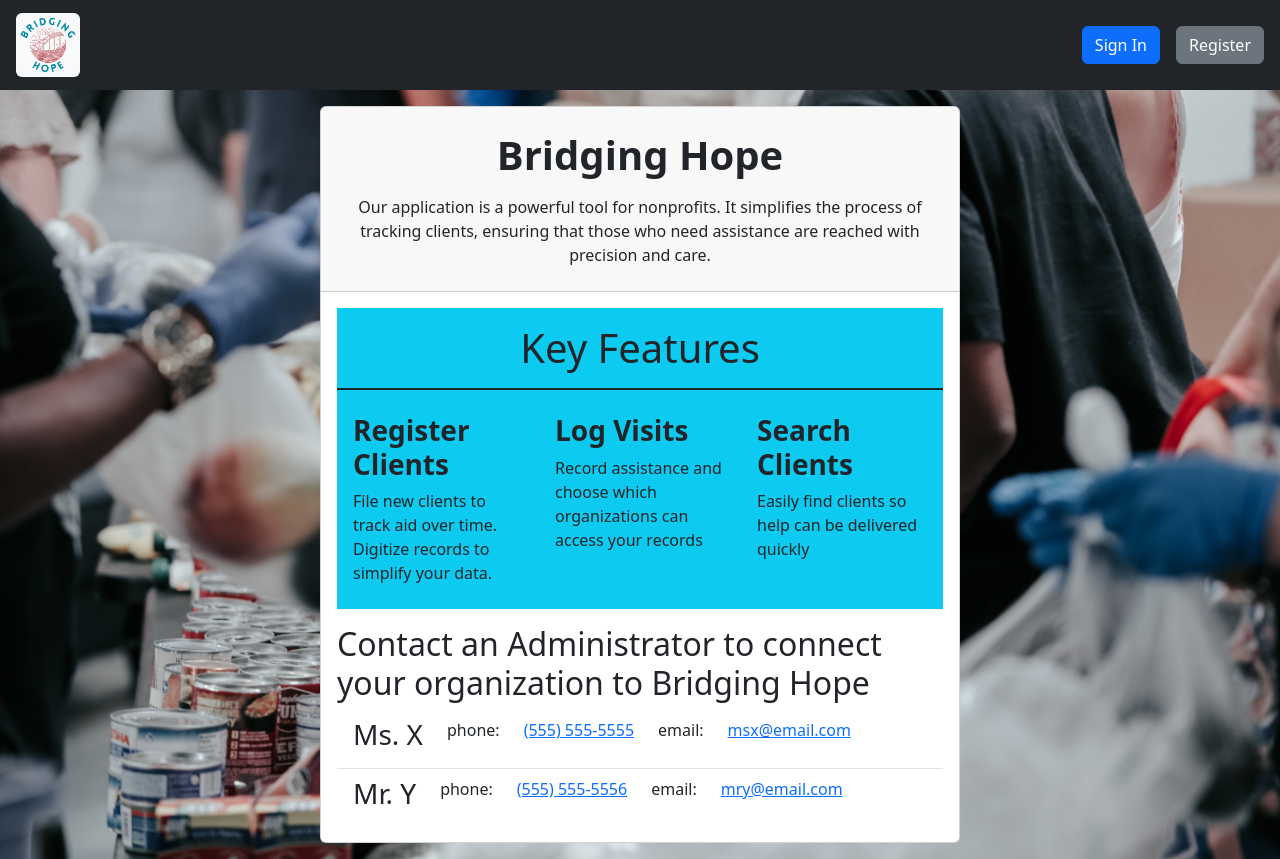
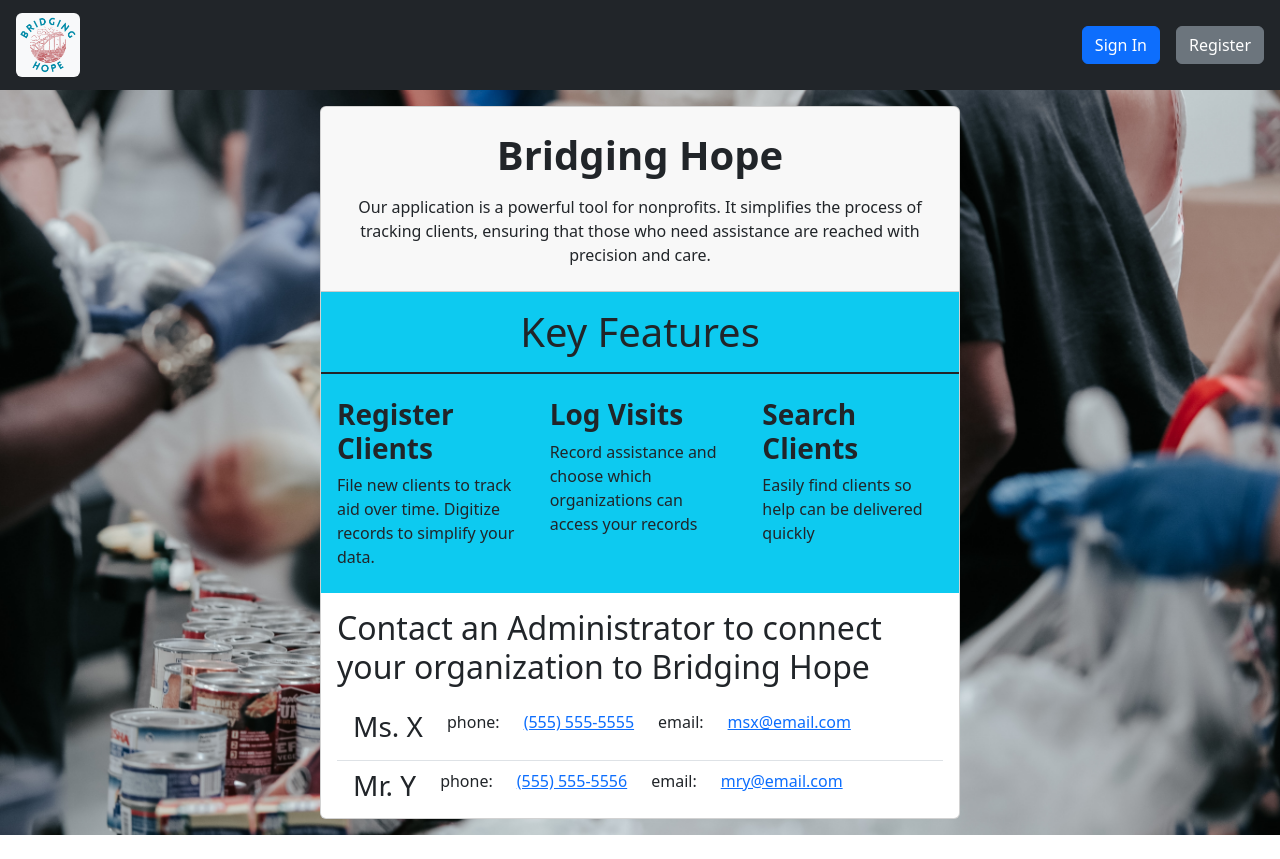
Before and after one commit to casellner/Bridging-Hope-Legacy, a React (Create React App) app in the folder frontend/: page / in a window 1280 px wide. After the commit the page ends 835 px from the top, so only its background shows below. Built offline with nearby package versions, Linux system fonts and the light colour scheme.

Commit message:
fix card padding so key features section is flush

```diff
--- a/frontend/src/App.js
+++ b/frontend/src/App.js
@@ -26,7 +26,7 @@
             <p className="text-center">Our application is a powerful tool for nonprofits. It simplifies the process of tracking clients, ensuring that those who need assistance are reached with precision and care.</p>
           </div>
 
-          <div className="card-body">
+          <div className="card-body p-0">
             {/* key features */}
             <div className="bg-info mb-3">
               <h2 className="text-center pt-3 fs-1">Key Features</h2>
@@ -48,7 +48,8 @@
             </div>
 
             {/* contact an admin section */}
-            <h2>Contact an Administrator to connect your organization to Bridging Hope</h2>
+            <div className="px-3">
+              <h2 className="mb-3">Contact an Administrator to connect your organization to Bridging Hope</h2>
               <ul className="list-group list-group-flush">
                 <li className="list-group-item">
                   <div className="row">
@@ -71,6 +72,7 @@
               </ul>
             </div>
           </div>
+        </div>
       </body>
     </div>
   );
```
Lines whose indentation alone changed are shown as unchanged.
